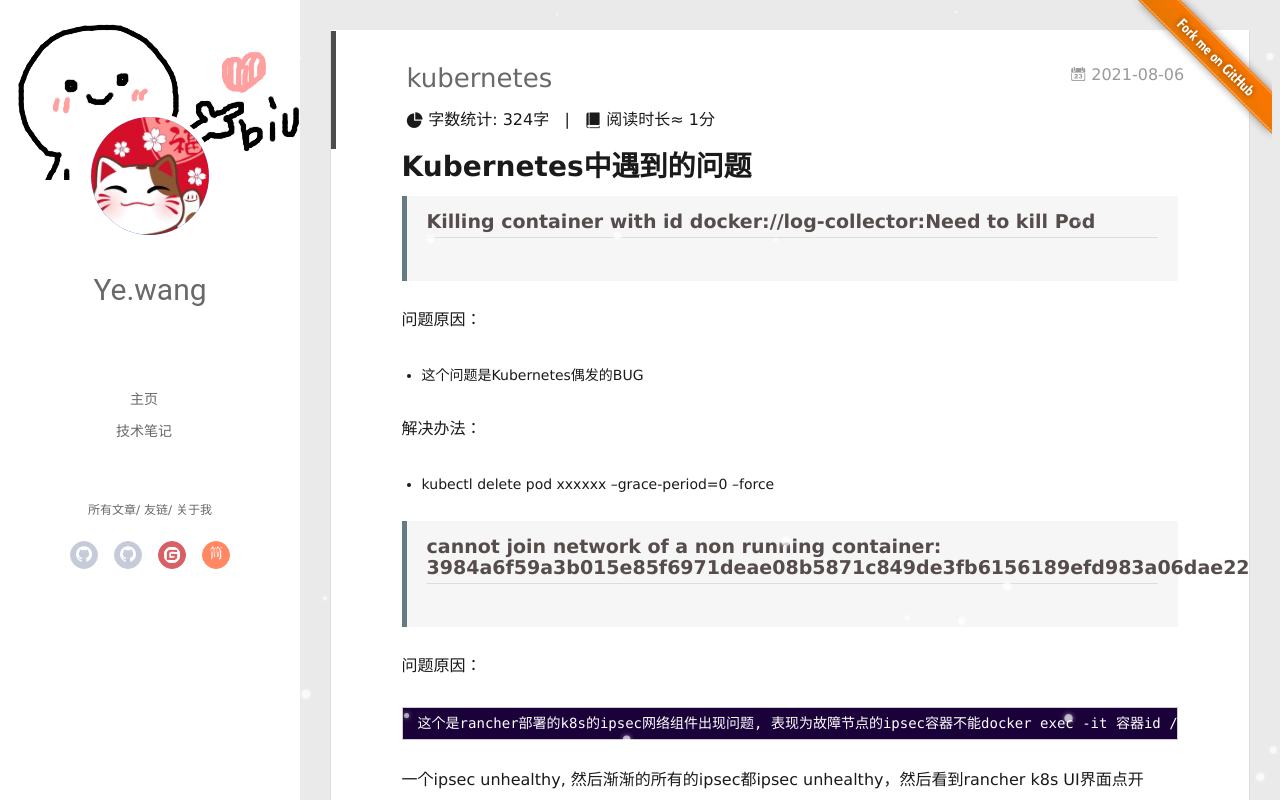
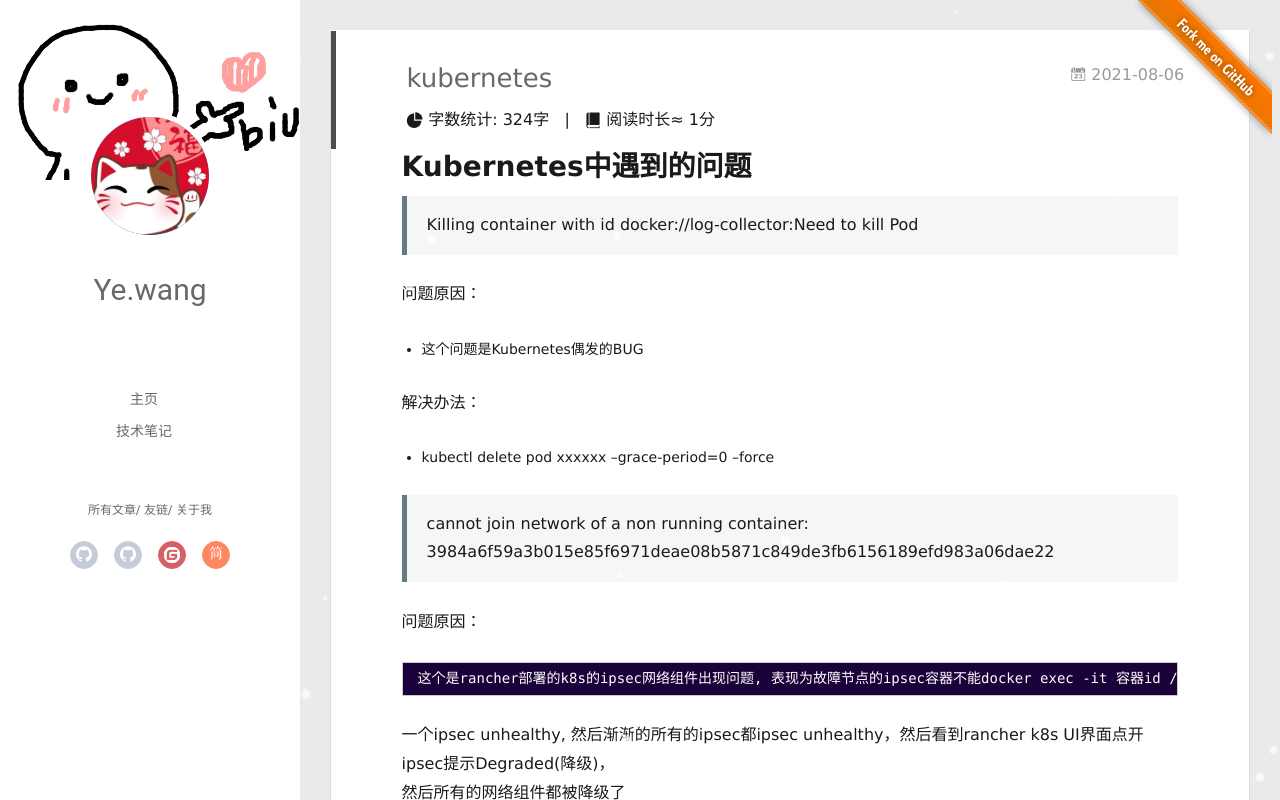
Before and after one commit to 645556406/645556406.github.io, a plain HTML site: page 2021/08/06/kubernetes/index.html in a window 1280 px wide. Drawn offline with Linux system fonts and the light colour scheme; animation ran at ten frames a second.

Commit message:
我的博客

```diff
--- a/2021/08/06/kubernetes/index.html
+++ b/2021/08/06/kubernetes/index.html
@@ -10,16 +10,16 @@
   <meta name="generator" content="hexo-theme-yilia-plus">
   <meta name="viewport" content="width=device-width, initial-scale=1, maximum-scale=1">
 
-  <meta name="description" content="Kubernetes中遇到的问题 Killing container with id docker:&#x2F;&#x2F;log-collector:Need to kill Pod 问题原因：    这个问题是Kubernetes偶发的BUG      解决办法：   kubectl delete pod xxxxxx –grace-period&#x3D;0 –force     cannot join network">
+  <meta name="description" content="Kubernetes中遇到的问题 Killing container with id docker:&#x2F;&#x2F;log-collector:Need to kill Pod    问题原因：    这个问题是Kubernetes偶发的BUG      解决办法：   kubectl delete pod xxxxxx –grace-period&#x3D;0 –force     cannot join netwo">
 <meta property="og:type" content="article">
 <meta property="og:title" content="kubernetes">
 <meta property="og:url" content="https://zfbdata.com/2021/08/06/kubernetes/index.html">
 <meta property="og:site_name" content="Hexo">
-<meta property="og:description" content="Kubernetes中遇到的问题 Killing container with id docker:&#x2F;&#x2F;log-collector:Need to kill Pod 问题原因：    这个问题是Kubernetes偶发的BUG      解决办法：   kubectl delete pod xxxxxx –grace-period&#x3D;0 –force     cannot join network">
+<meta property="og:description" content="Kubernetes中遇到的问题 Killing container with id docker:&#x2F;&#x2F;log-collector:Need to kill Pod    问题原因：    这个问题是Kubernetes偶发的BUG      解决办法：   kubectl delete pod xxxxxx –grace-period&#x3D;0 –force     cannot join netwo">
 <meta property="og:locale" content="en_US">
 <meta property="og:image" content="https://zfbdata.com/2021/08/06/img/rancher%E5%BC%82%E5%B8%B8%E5%9B%BE%E7%89%87.png">
 <meta property="article:published_time" content="2021-08-06T05:41:11.000Z">
-<meta property="article:modified_time" content="2021-08-06T06:11:01.920Z">
+<meta property="article:modified_time" content="2021-08-06T06:12:15.694Z">
 <meta property="article:author" content="Ye.wang">
 <meta name="twitter:card" content="summary">
 <meta name="twitter:image" content="https://zfbdata.com/2021/08/06/img/rancher%E5%BC%82%E5%B8%B8%E5%9B%BE%E7%89%87.png">
@@ -256,7 +256,8 @@
   <div class="article-entry" itemprop="articleBody">
 
     <h1 id="Kubernetes中遇到的问题"><a href="#Kubernetes中遇到的问题" class="headerlink" title="Kubernetes中遇到的问题"></a>Kubernetes中遇到的问题</h1><blockquote>
-<h3 id="Killing-container-with-id-docker-log-collector-Need-to-kill-Pod"><a href="#Killing-container-with-id-docker-log-collector-Need-to-kill-Pod" class="headerlink" title="Killing container with id docker://log-collector:Need to kill Pod"></a>Killing container with id docker://log-collector:Need to kill Pod</h3></blockquote>
+<p>Killing container with id docker://log-collector:Need to kill Pod  </p>
+</blockquote>
 <p>问题原因：  </p>
 <ul>
 <li>这个问题是Kubernetes偶发的BUG    </li>
@@ -266,7 +267,8 @@
 <li>kubectl delete pod xxxxxx –grace-period=0 –force  </li>
 </ul>
 <blockquote>
-<h3 id="cannot-join-network-of-a-non-running-container-3984a6f59a3b015e85f6971deae08b5871c849de3fb6156189efd983a06dae22"><a href="#cannot-join-network-of-a-non-running-container-3984a6f59a3b015e85f6971deae08b5871c849de3fb6156189efd983a06dae22" class="headerlink" title="cannot join network of a non running container: 3984a6f59a3b015e85f6971deae08b5871c849de3fb6156189efd983a06dae22"></a>cannot join network of a non running container: 3984a6f59a3b015e85f6971deae08b5871c849de3fb6156189efd983a06dae22</h3></blockquote>
+<p>cannot join network of a non running container: 3984a6f59a3b015e85f6971deae08b5871c849de3fb6156189efd983a06dae22  </p>
+</blockquote>
 <p>问题原因：  </p>
 <pre><code>这个是rancher部署的k8s的ipsec网络组件出现问题, 表现为故障节点的ipsec容器不能docker exec -it 容器id /bin/bash进去容器,
 </code></pre>
```
Also changed, not shown: index.html (+4 -2 lines).
